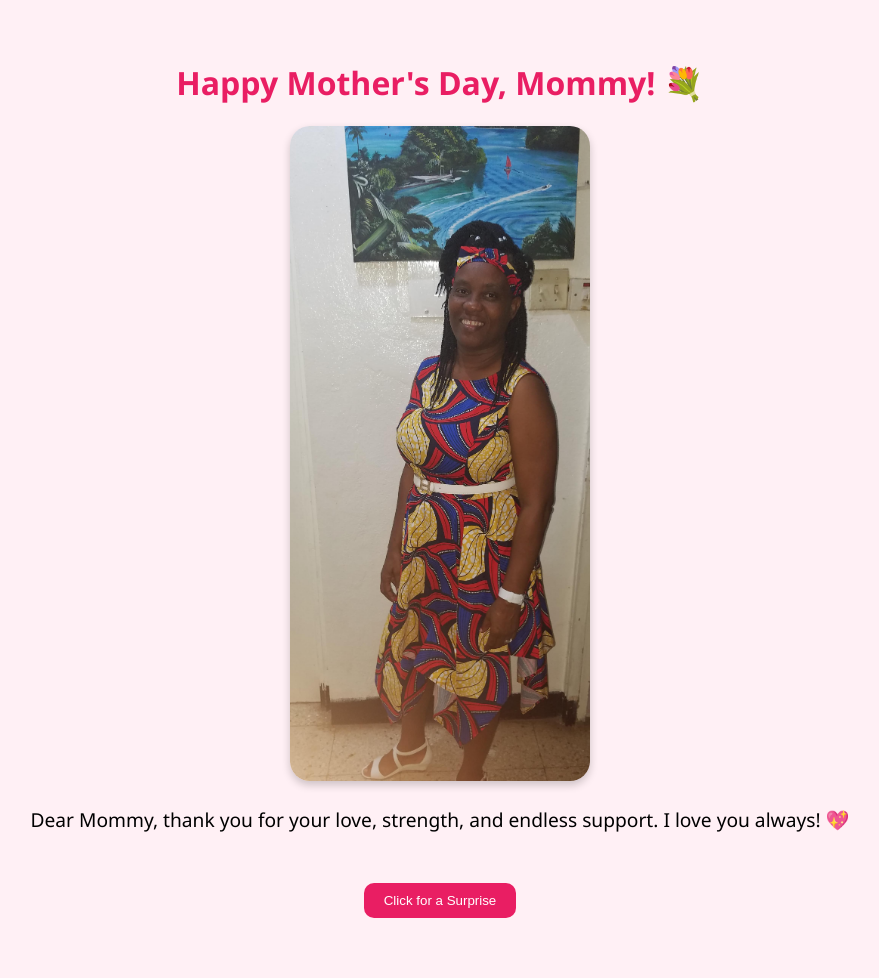
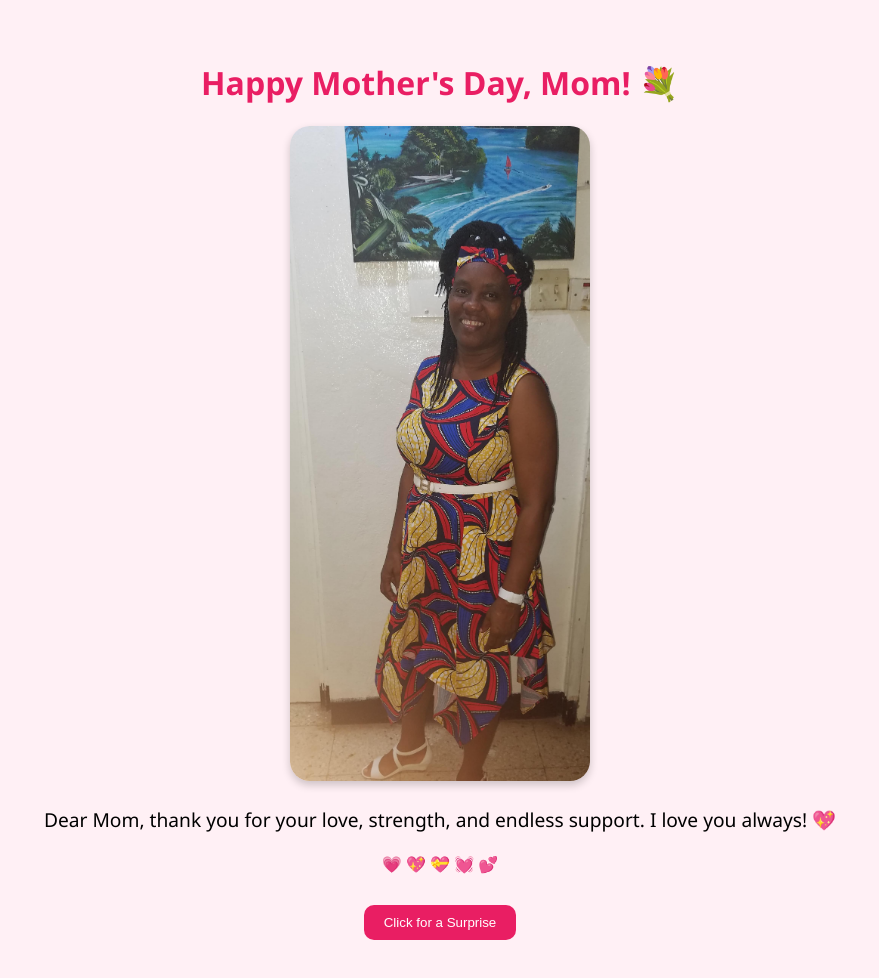
Before and after one commit to Nofelxzone/mothers-day, a plain HTML site: page index.html in a window 1280 px wide. Shown: the whole page, without its empty margins (200-1079 px from the left). Drawn offline with Linux system fonts and the light colour scheme.

Commit message:
Update index.html

```diff
--- a/index.html
+++ b/index.html
@@ -2,18 +2,22 @@
 <html lang="en">
 <head>
   <meta charset="UTF-8" />
+  <meta name="viewport" content="width=device-width, initial-scale=1.0">
   <title>Happy Mother's Day!</title>
   <link rel="stylesheet" href="style.css" />
 </head>
 <body>
-  <h1>Happy Mother's Day, Mommy! 💐</h1>
-  <img src="images/mom_photo.jpg" alt="Mom Smiling" class="mom-photo" />
-  <p class="message">Dear Mommy, thank you for your love, strength, and endless support. I love you always! 💖</p>
+  <div class="container">
+    <h1>Happy Mother's Day, Mom! 💐</h1>
+    <img src="images/mom_photo.jpg" alt="Mom Smiling" class="mom-photo" />
+    <p class="message">Dear Mom, thank you for your love, strength, and endless support. I love you always! 💖</p>
 
-  <button onclick="playSurprise()" class="button">Click for a Surprise</button>
-  <p id="surprise-text" style="display:none;">🎵 Enjoy this song, with love! ❤️</p>
-  <audio id="song" src="music/thank_you_mama.mp3"></audio>
+    <div class="hearts">💗 💖 💝 💓 💕</div>
 
+    <button onclick="playSurprise()" class="button">Click for a Surprise</button>
+    <p id="surprise-text" style="display:none;">🎵 Enjoy your favorite song, with love! ❤️</p>
+    <audio id="song" src="music/thank_you_mama.mp3"></audio>
+  </div>
   <script src="script.js"></script>
 </body>
 </html>
```
